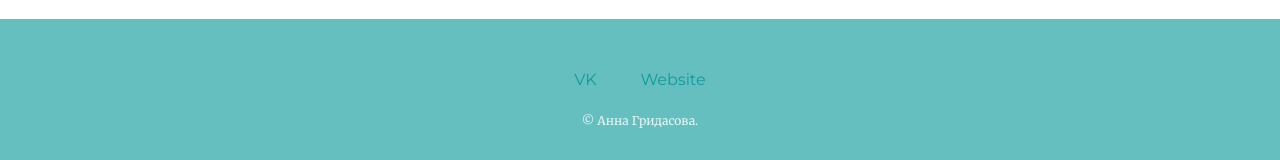
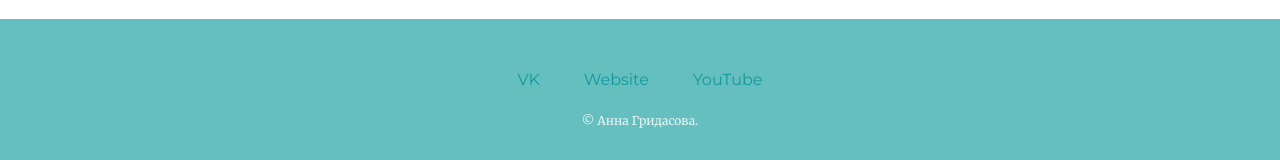
Before and after one commit to GridasovaAE/CV-new, a plain HTML site: page index.html in a window 1280 px wide. Shown: the part 2866-3026 px from the top of the page. Drawn offline with Linux system fonts and the light colour scheme.

Commit message:
Add files via upload

```diff
--- a/index.html
+++ b/index.html
@@ -55,6 +55,7 @@
       <div class="bottom-container">
         <a class="footer-link" href="https://vk.com/anna.evgenyevna2017">VK</a>
         <a class="footer-link" href="https://v2.repetitors.info/repetitor/?p=TuktarovaAE">Website</a>
+        <a class="footer-link" href="https://youtu.be/C08wq7PQgrc">YouTube</a>
         <p class="name">© Анна Гридасова.</p>
       </div>
 </html>
```
